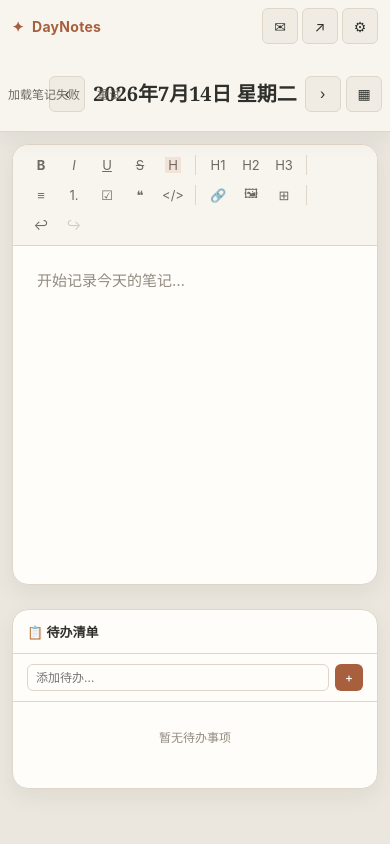
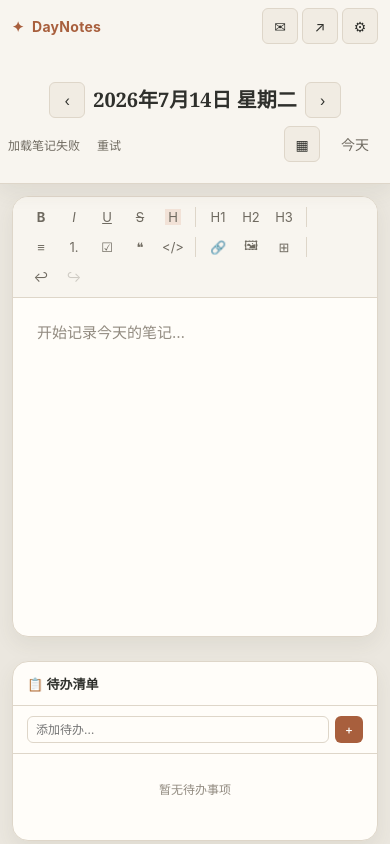
Before and after one commit to cherub0/daynotes, a React (Vite) app: page / in a window 390 px wide. Both pictures are taken after a click on the button "后一天". Built offline with nearby package versions, Linux system fonts and the light colour scheme.

Commit message:
fix: 完善窄屏日期页头布局

```diff
--- a/src/App.css
+++ b/src/App.css
@@ -1,8 +1,12 @@
 .app-container {
+  --app-bar-height: 44px;
+  --date-hero-height: 88px;
+  --date-hero-height-narrow: 140px;
+  --date-heading-min: 300px;
+  --app-header-height: calc(var(--app-bar-height) + var(--date-hero-height));
   height: 100vh;
   overflow: hidden;
   background: var(--surface-app);
-  --app-header-height: 132px;
 }
 
 /* ── Top Bar ─────────────────────── */
@@ -11,9 +15,9 @@
   display: flex;
   align-items: center;
   justify-content: space-between;
-  padding: 8px 16px;
+  padding: var(--space-2) var(--space-4);
   -webkit-app-region: drag;
-  min-height: 44px;
+  min-height: var(--app-bar-height);
 }
 
 .app-bar button {
@@ -116,7 +120,7 @@
   display: flex;
   align-items: center;
   justify-content: center;
-  min-height: 87px;
+  min-height: var(--date-hero-height);
   padding: var(--space-3) var(--space-4) var(--space-4);
 }
 
@@ -129,7 +133,7 @@
 }
 
 .date-navigation .date-display {
-  min-width: 300px;
+  min-width: var(--date-heading-min);
   margin: 0 var(--space-2);
   color: var(--text-primary);
   font-family: var(--font-editorial);
@@ -152,8 +156,8 @@
 }
 
 .load-state--loading::before {
-  width: 8px;
-  height: 8px;
+  width: var(--space-2);
+  height: var(--space-2);
   border-radius: 50%;
   background: var(--accent);
   content: "";
@@ -541,6 +545,7 @@
 
 .toast--warning { border-left-color: var(--warning); }
 .toast--error { border-left-color: var(--danger); }
+.date-today-compact { display: none; }
 
 @keyframes toast-in {
   from { opacity: 0; transform: translateX(-50%) translateY(10px); }
@@ -553,22 +558,46 @@
 }
 
 @media (max-width: 719px) {
+  .app-container { --date-hero-height: var(--date-hero-height-narrow); }
+
   .daily-flow {
     width: calc(100% - 24px);
     padding-top: var(--space-3);
   }
 
   .app-bar { padding-inline: var(--space-3); }
-  .date-hero { padding-inline: var(--space-2); }
-  .date-navigation { width: 100%; justify-content: center; }
+  .date-hero {
+    display: grid;
+    grid-template-columns: minmax(0, 1fr) auto;
+    grid-template-areas: "navigation navigation" "status tools";
+    align-content: center;
+    gap: var(--space-2);
+    padding: var(--space-3) var(--space-2);
+  }
+  .date-navigation {
+    grid-area: navigation;
+    width: 100%;
+    min-width: 0;
+    justify-content: center;
+  }
   .date-navigation .date-display {
     min-width: 0;
     margin-inline: 0;
     font-size: 20px;
   }
-  .date-tools { right: var(--space-2); }
-  .date-tools .ui-button:not(.ui-icon-button) { display: none; }
-  .load-state { left: var(--space-2); }
+  .date-tools {
+    grid-area: tools;
+    position: static;
+    justify-self: end;
+  }
+  .date-today-compact { display: inline; }
+  .date-today-label { display: none; }
+  .load-state {
+    grid-area: status;
+    position: static;
+    min-width: 0;
+    flex-wrap: wrap;
+  }
   .load-state .ui-button { min-height: 32px; padding-inline: var(--space-2); }
   .toast { width: calc(100% - 24px); text-align: center; }
 }
--- a/src/components/DateHeader.tsx
+++ b/src/components/DateHeader.tsx
@@ -82,7 +82,17 @@ export function DateHeader({
           >
             ▦
           </IconButton>
-          {!isToday && <Button variant="subtle" onClick={onToday}>回到今天</Button>}
+          {!isToday && (
+            <Button
+              variant="subtle"
+              className="date-today-action"
+              aria-label="回到今天"
+              onClick={onToday}
+            >
+              <span className="date-today-label">回到今天</span>
+              <span className="date-today-compact" aria-hidden="true">今天</span>
+            </Button>
+          )}
         </div>
 
         <div className={`load-state load-state--${loadStatus}`} aria-live="polite">
```
Also changed, not shown: 1 other file (tests, documents, lock files or other folders).
